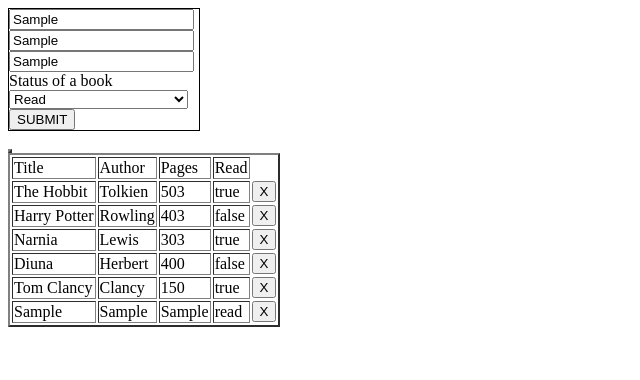
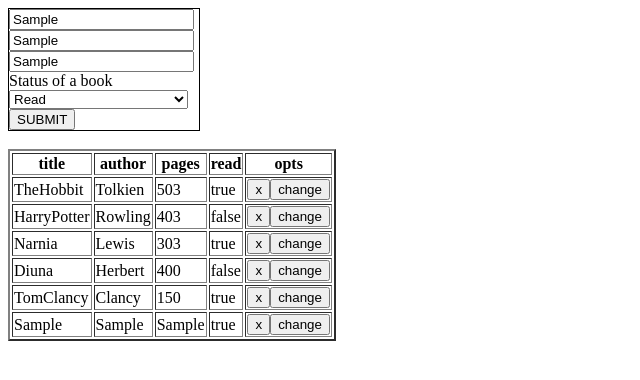
Before and after one commit to Kaozxc/js-library, a plain HTML site: page index.html in a window 1280 px wide. Both pictures are taken after typing "Sample", "Sample", "Sample" into the empty fields and a click on the button "SUBMIT". Shown: the whole page, without its empty margins (0-640 px from the left). Drawn offline with Linux system fonts and the light colour scheme.

Commit message:
almost done

```diff
--- a/index.html
+++ b/index.html
@@ -15,18 +15,11 @@
     <label for="bookRead">Status of a book</label>
     <select id="bookRead">
       <option disabled>--Please choose a option--</option>
-      <option value="read">Read</option>
-      <option value="inProgress">In Progress</option>
-      <option value="notRead">Not Read</option>
+      <option value="true">Read</option>
+      <option value="false">Not Read</option>
     </select></br>
     <input type="button" value="SUBMIT" id="submit" /></br>
   </div></br>
-    <input type="button" value="X" id="remove" />
-    <input type="button" value="X" id="remove2" />
-    <input type="button" value="X" id="remove3" />
-    <input type="button" value="X" id="remove4" />
-    <input type="button" value="X" id="remove5" />
-    <input type="button" value="X" id="remove6" />
     <script src="index.js"></script>
   </body>
 </html>
--- a/index.js
+++ b/index.js
@@ -1,145 +1,119 @@
-// "The Hobbit by J.R.R. Tolkien, 295 pages, not read yet"
 let myLibrary = [
   {
-    title: "Title",
-    author: "Author",
-    pages: "Pages",
-    read: "Read",
-  },
-  {
-    title: "The Hobbit",
+    id: uuidv4(),
+    title: "TheHobbit",
     author: "Tolkien",
     pages: 503,
     read: true,
   },
   {
-    title: "Harry Potter",
+    id: uuidv4(),
+    title: "HarryPotter",
     author: "Rowling",
     pages: 403,
     read: false,
   },
   {
+    id: uuidv4(),
     title: "Narnia",
     author: "Lewis",
     pages: 303,
     read: true,
   },
   {
+    id: uuidv4(),
     title: "Diuna",
     author: "Herbert",
     pages: 400,
     read: false,
   },
   {
-    title: "Tom Clancy",
+    id: uuidv4(),
+    title: "TomClancy",
     author: "Clancy",
     pages: 150,
     read: true,
   },
 ];
 
-function Book(title, author, pages, read) {
+function Book(id, title, author, pages, read) {
+  this.id = id;
   this.title = title;
   this.author = author;
   this.pages = pages;
   this.read = read;
 }
 
-function addBookToLibrary() {
-  let table = document.querySelector("table");
-  table.innerHTML = "";
-  if (
-    bookTitle.value &&
-    bookAuthor.value &&
-    bookPages.value &&
-    readOptions.value
-  ) {
-    myLibrary.push(
-      new Book(
-        bookTitle.value,
-        bookAuthor.value,
-        bookPages.value,
-        readOptions.value
-      )
-    );
-  } else {
-    alert("Please provide more information");
-  }
+function uuidv4() {
+  return ([1e7] + -1e3 + -4e3 + -8e3 + -1e11).replace(/[018]/g, (c) =>
+    (
+      c ^
+      (crypto.getRandomValues(new Uint8Array(1))[0] & (15 >> (c / 4)))
+    ).toString(16)
+  );
+}
 
-  console.log(myLibrary);
+function addBookToLibrary(bookTitle, bookAuthor, bookPages, readOptions) {
+  myLibrary.push(
+    new Book(uuidv4(), bookTitle, bookAuthor, bookPages, readOptions == "true")
+  );
   generateTable();
 }
 
-function displayBook() {
-  myLibrary.forEach((item) => console.log(item));
-}
-
-function removeBook() {
-  myLibrary.pop();
+function removeBook(id) {
+  myLibrary = myLibrary.filter((book) => book.id != id);
+  //bug here
   generateTable();
 }
 
-function changeRead() {}
+function changeRead(id) {
+  let book = myLibrary.filter((book) => book.id == id)[0];
+  book.read = !book.read;
+  removeBook(id);
+  addBookToLibrary(book.title, book.author, book.pages, book.read);
+}
 
-let submit = document.querySelector("#submit");
-let bookTitle = document.querySelector("#bookTitle");
-let bookAuthor = document.querySelector("#bookAuthor");
-let bookPages = document.querySelector("#bookPages");
-let readOptions = document.querySelector("#bookRead");
-
-let removeBtn = document.querySelector("#remove");
-let removeBtn2 = document.querySelector("#remove2");
-let removeBtn3 = document.querySelector("#remove3");
-let removeBtn4 = document.querySelector("#remove4");
-let removeBtn5 = document.querySelector("#remove5");
-let removeBtn6 = document.querySelector("#remove6");
+let submitBtn = document.querySelector("#submit");
+let bookTitleField = document.querySelector("#bookTitle");
+let bookAuthorField = document.querySelector("#bookAuthor");
+let bookPagesField = document.querySelector("#bookPages");
+let readOptionsField = document.querySelector("#bookRead");
 let input2 = document.querySelector("#submit");
 
-submit.addEventListener("click", (e) => {
-  addBookToLibrary();
-  displayBook();
-});
-
-removeBtn.addEventListener("click", () => {
-  myLibrary.splice(1, 1);
-  generateTable();
-});
-removeBtn2.addEventListener("click", () => {
-  myLibrary.splice(2, 1);
-  generateTable();
-});
-removeBtn3.addEventListener("click", () => {
-  myLibrary.splice(3, 1);
-  generateTable();
-});
-removeBtn4.addEventListener("click", () => {
-  myLibrary.splice(4, 1);
-  generateTable();
-});
-removeBtn5.addEventListener("click", () => {
-  myLibrary.splice(5, 1);
-  generateTable();
-});
-removeBtn6.addEventListener("click", () => {
-  myLibrary.splice(6, 1);
-  generateTable();
+submitBtn.addEventListener("click", (e) => {
+  addBookToLibrary(
+    bookTitleField.value,
+    bookAuthorField.value,
+    bookPagesField.value,
+    readOptionsField.value
+  );
 });
 
 function generateTable() {
-  // get the reference for the body
+  let table = document.querySelector("table");
+  if (table) {
+    table.remove();
+  }
+  myLibrary = myLibrary.sort((bookA, bookB) =>
+    bookA.title.replace(" ", "").toLowerCase() >
+    bookB.title.replace(" ", "").toLowerCase()
+      ? 1
+      : 0
+  );
   let body = document.getElementsByTagName("body")[0];
 
-  // creates a <table> element and a <tbody> element
   let tbl = document.createElement("table");
   let tblBody = document.createElement("tbody");
-  // creating all cells
+  let thead = document.createElement("thead");
+  thead.innerHTML =
+    "<tr><th>title</th><th>author</th><th>pages</th><th>read</th><th>opts</th></tr>";
+
+  tbl.appendChild(thead);
+
   for (var i = 0; i < myLibrary.length; i++) {
-    // creates a table row
     let row = document.createElement("tr");
     for (var j = 0; j < 5; j++) {
-      // Create a <td> element and a text node, make the text
-      // node the contents of the <td>, and put the <td> at
-      // the end of the table row
+      let bookId = myLibrary[i].id;
       let cell = document.createElement("td");
       let cellTextTitle = document.createTextNode(myLibrary[i].title);
       let cellTextAuthor = document.createTextNode(myLibrary[i].author);
@@ -157,31 +131,26 @@
       } else if (j === 3) {
         cell.appendChild(cellTextRead);
         row.appendChild(cell);
-      }
-      if (i === 1) {
-        row.appendChild(removeBtn);
-      } else if (i === 2) {
-        row.appendChild(removeBtn2);
-      } else if (i === 3) {
-        row.appendChild(removeBtn3);
-      } else if (i === 4) {
-        row.appendChild(removeBtn4);
-      } else if (i === 5) {
-        row.appendChild(removeBtn5);
-      } else if (i === 0) {
-      } else {
-        row.appendChild(removeBtn6);
+      } else if (j == 4) {
+        let removeBtn = document.createElement("button");
+        let changeBtn = document.createElement("button");
+        removeBtn.addEventListener("click", () => {
+          removeBook(bookId);
+        });
+        changeBtn.addEventListener("click", () => {
+          changeRead(bookId);
+        });
+        removeBtn.textContent = "x";
+        changeBtn.textContent = "change";
+        cell.appendChild(removeBtn);
+        cell.appendChild(changeBtn);
+        row.appendChild(cell);
       }
     }
-
-    // add the row to the end of the table body
     tblBody.appendChild(row);
   }
-  // put the <tbody> in the <table>
   tbl.appendChild(tblBody);
-  // appends <table> into <body>
   body.appendChild(tbl);
-  // sets the border attribute of tbl to 2;
   tbl.setAttribute("border", "2");
 }
 
```
